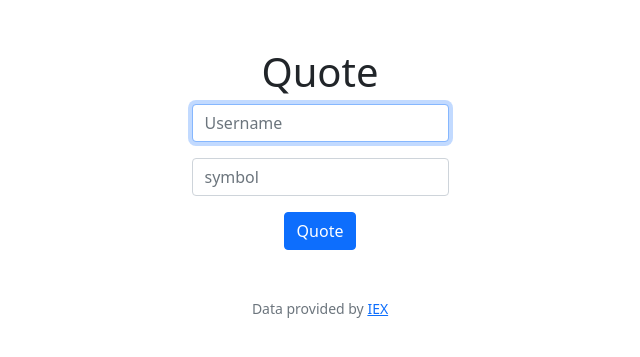
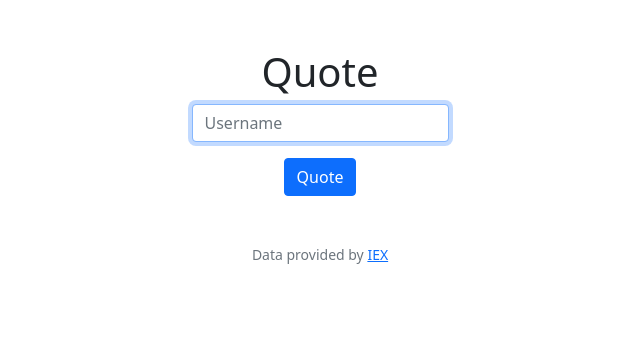
Before and after one commit to johnbull-eghianruwa/cs50x-assignments-and-finalProject, a Flask app: page /quote in a window 1280 px wide. Shown: the part 76-433 px from the top of the page, without its empty margins (320-960 px from the left). Run offline with Flask 3, Linux system fonts and the light colour scheme; a user stored in the database is signed in; some libraries are stand-ins or nearby versions.

Commit message:
Sun, Sep 24, 2023, 10:23 PM +02:00

```diff
--- a/finance/templates/quote.html
+++ b/finance/templates/quote.html
@@ -10,9 +10,6 @@
         <div class="mb-3">
             <input autocomplete="off" autofocus class="form-control mx-auto w-auto" id="username" name="username" placeholder="Username" type="text">
         </div>
-        <div class="mb-3">
-            <input class="form-control mx-auto w-auto" name="symbol" placeholder="symbol" type="symbol">
-        </div>
         <button class="btn btn-primary" type="submit">Quote</button>
     </form>
 {% endblock %}
```
